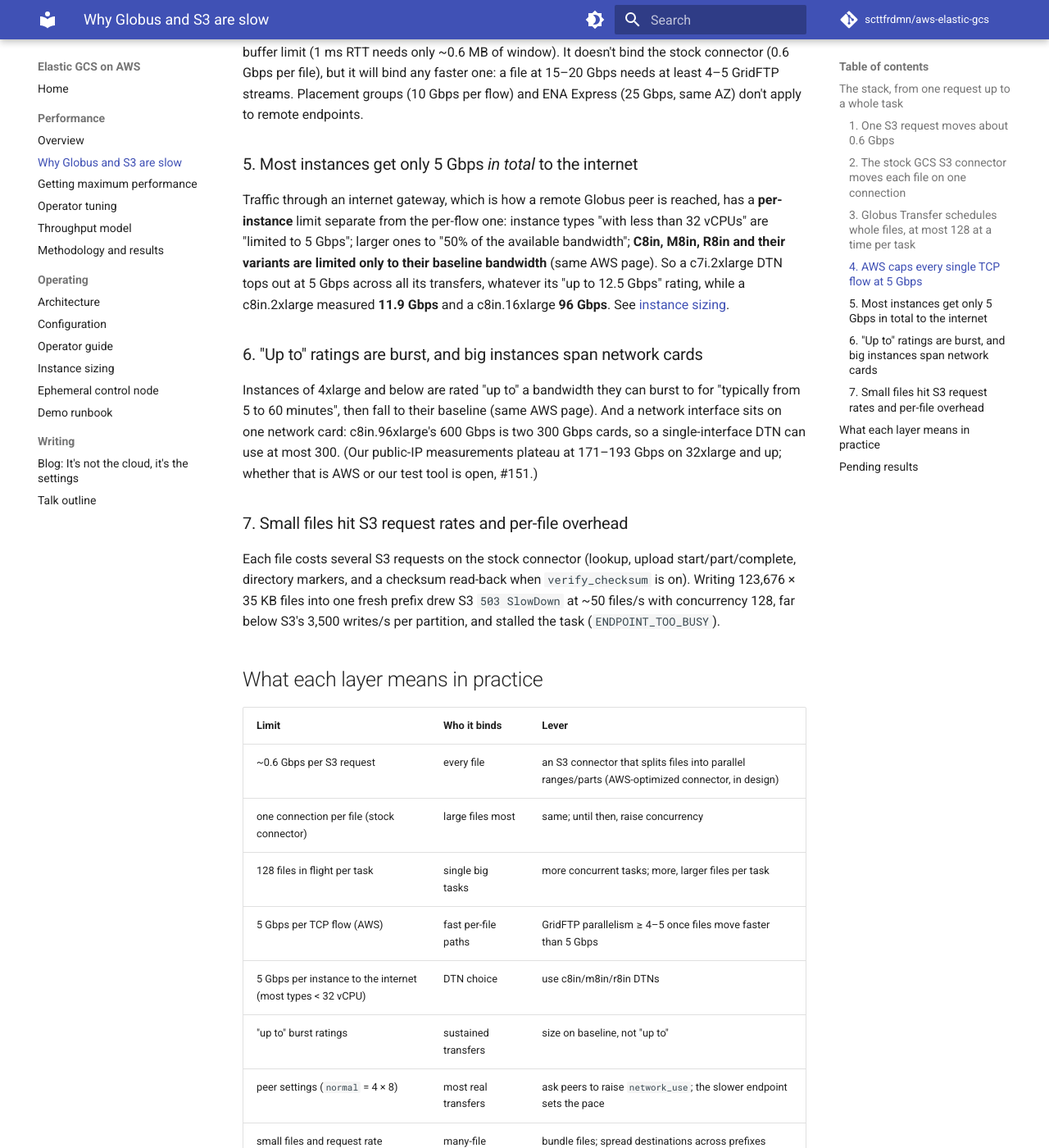
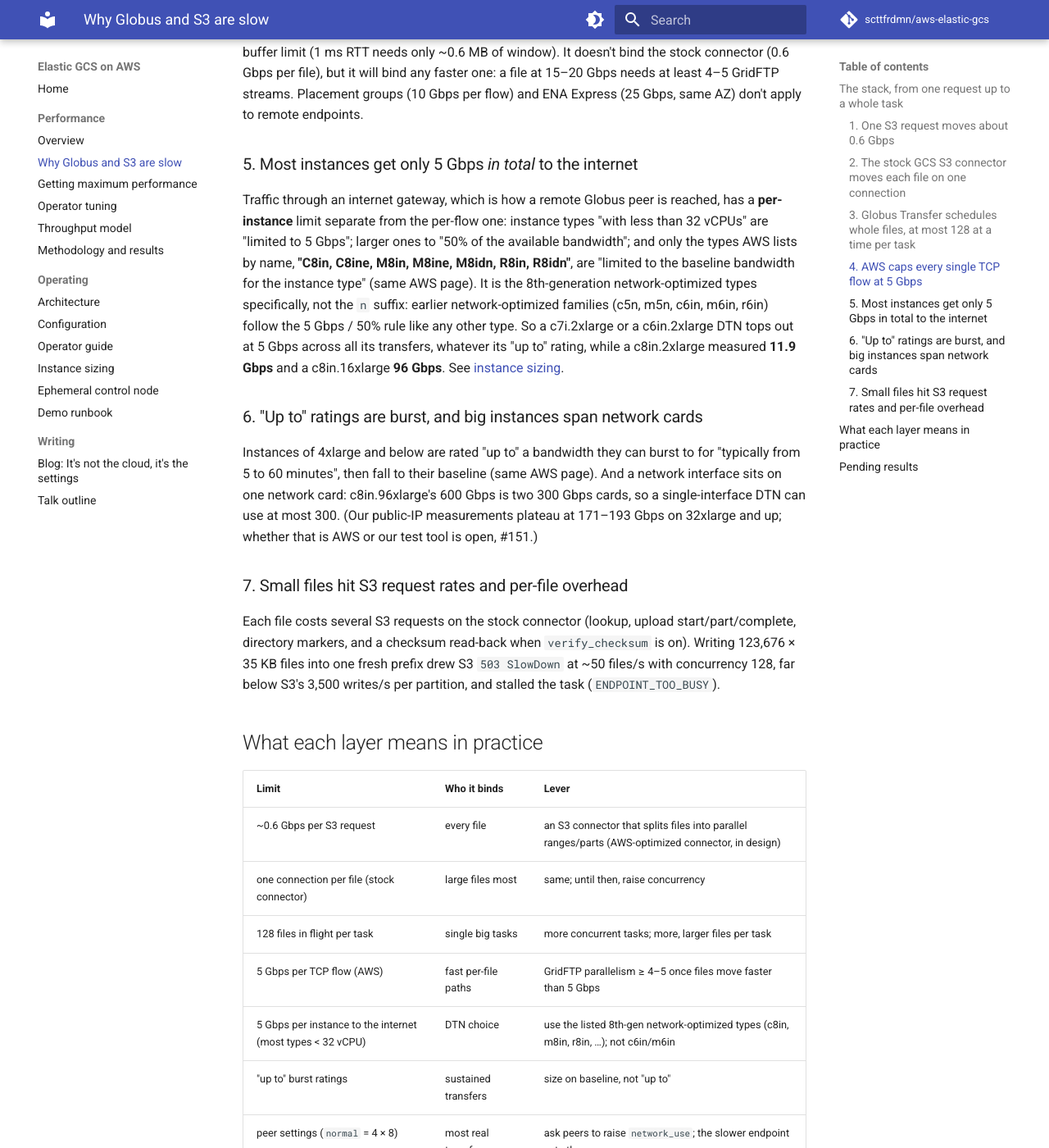
Before and after one commit to scttfrdmn/aws-elastic-gcs, an MkDocs documentation site: the page built from docs/performance/why-s3-is-slow.md, in a window 1280 px wide and 1400 px high, scrolled down 1191 px. Shown: the whole window at 82% size. Built offline with MkDocs 1.6.1 and Material for MkDocs 9.7.7, drawn with Linux system fonts in a browser that asks for light colours; comment, search, counter and statistics services are not loaded.

Commit message:
docs: the gateway exemption is AWS's named 8th-gen list, not the n suffix
Co-Authored-By: Claude <noreply@anthropic.com>

```diff
--- a/docs/performance/why-s3-is-slow.md
+++ b/docs/performance/why-s3-is-slow.md
@@ -60,10 +60,14 @@ flow) and ENA Express (25 Gbps, same AZ) don't apply to remote endpoints.
 Traffic through an internet gateway, which is how a remote Globus peer is
 reached, has a **per-instance** limit separate from the per-flow one: instance
 types "with less than 32 vCPUs" are "limited to 5 Gbps"; larger ones to "50% of
-the available bandwidth"; **C8in, M8in, R8in and their variants are limited only
-to their baseline bandwidth** (same AWS page). So a c7i.2xlarge DTN tops out at
-5 Gbps across all its transfers, whatever its "up to 12.5 Gbps" rating, while a
-c8in.2xlarge measured **11.9 Gbps** and a c8in.16xlarge **96 Gbps**. See
+the available bandwidth"; and only the types AWS lists by name, **"C8in, C8ine,
+M8in, M8ine, M8idn, R8in, R8idn"**, are "limited to the baseline bandwidth for
+the instance type" (same AWS page). It is the 8th-generation network-optimized
+types specifically, not the `n` suffix: earlier network-optimized families
+(c5n, m5n, c6in, m6in, r6in) follow the 5 Gbps / 50% rule like any other type.
+So a c7i.2xlarge or a c6in.2xlarge DTN tops out at 5 Gbps across all its
+transfers, whatever its "up to" rating, while a c8in.2xlarge measured
+**11.9 Gbps** and a c8in.16xlarge **96 Gbps**. See
 [instance sizing](../instance-sizing.md).
 
 ### 6. "Up to" ratings are burst, and big instances span network cards
@@ -91,7 +95,7 @@ drew S3 `503 SlowDown` at ~50 files/s with concurrency 128, far below S3's
 | one connection per file (stock connector) | large files most | same; until then, raise concurrency |
 | 128 files in flight per task | single big tasks | more concurrent tasks; more, larger files per task |
 | 5 Gbps per TCP flow (AWS) | fast per-file paths | GridFTP parallelism ≥ 4–5 once files move faster than 5 Gbps |
-| 5 Gbps per instance to the internet (most types < 32 vCPU) | DTN choice | use c8in/m8in/r8in DTNs |
+| 5 Gbps per instance to the internet (most types < 32 vCPU) | DTN choice | use the listed 8th-gen network-optimized types (c8in, m8in, r8in, …); not c6in/m6in |
 | "up to" burst ratings | sustained transfers | size on baseline, not "up to" |
 | peer settings (`normal` = 4 × 8) | most real transfers | ask peers to raise `network_use`; the slower endpoint sets the pace |
 | small files and request rate | many-file datasets | bundle files; spread destinations across prefixes |
```
